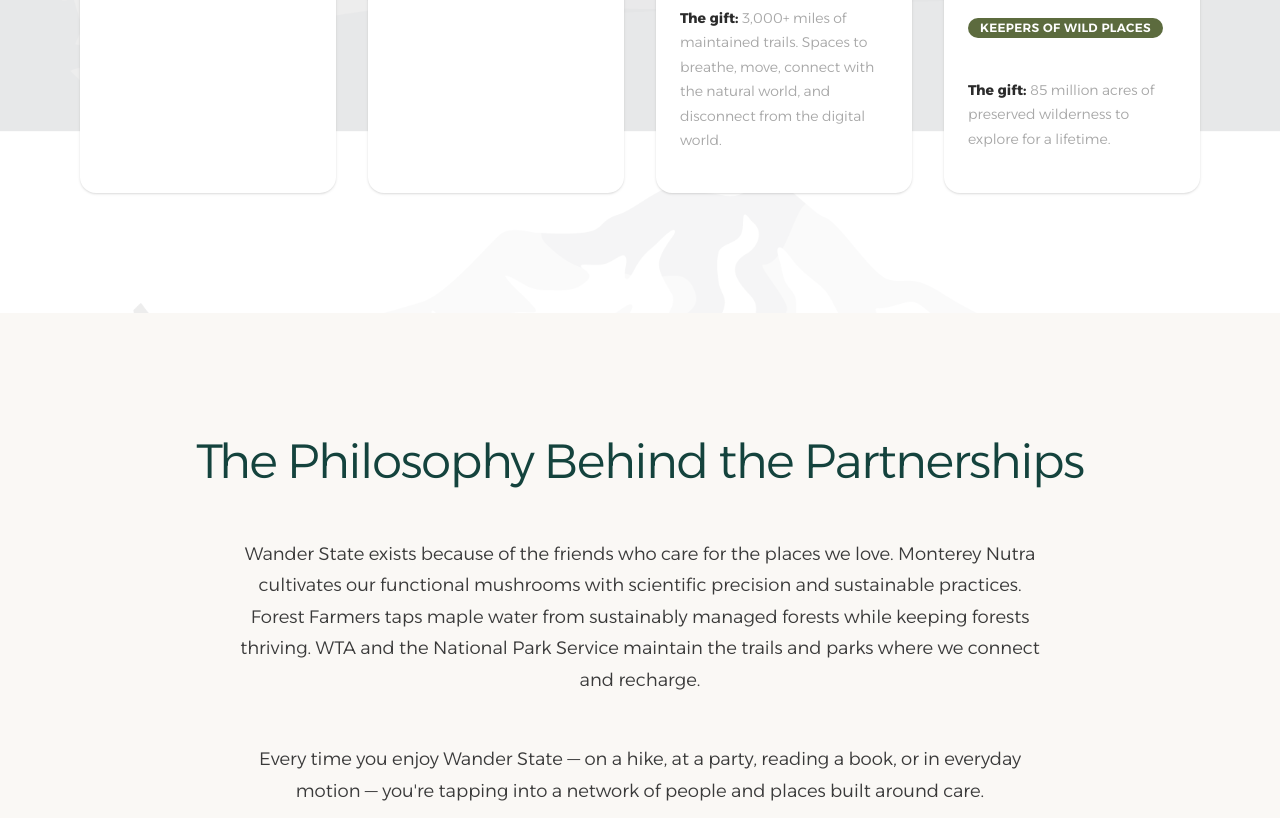
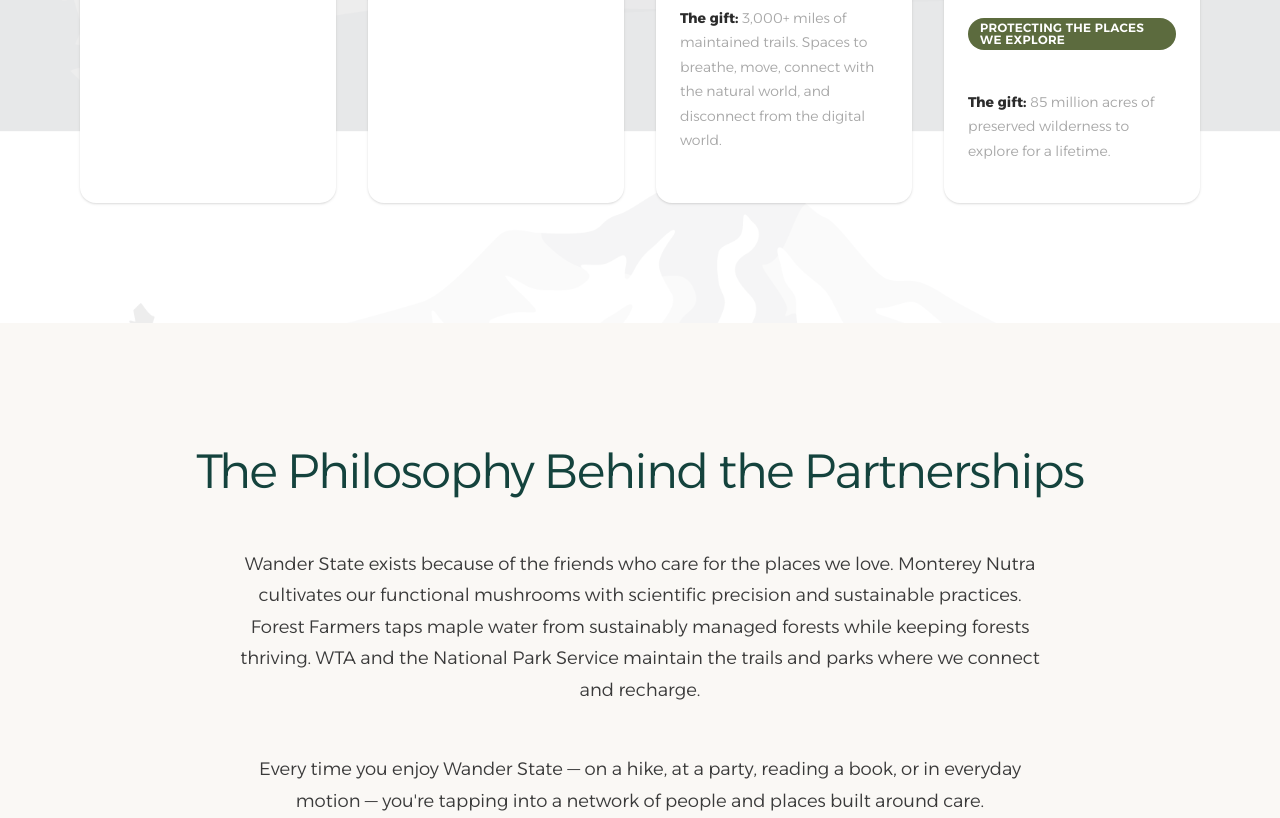
Before and after one commit to kaeverett/wanderstate_marketing, a plain HTML site: page partners.html in a window 1280 px wide. Shown: the part 1468-2286 px from the top of the page. Drawn offline with Linux system fonts and the light colour scheme.

Commit message:
Update NPS badge to 'Protecting the Places We Explore'

```diff
--- a/partners.html
+++ b/partners.html
@@ -310,7 +310,7 @@
           <p class="mb-lg" style="color: var(--color-dark-gray);">
             America's wild places — the redwoods, canyons, and peaks — are cathedrals of silence in a noisy world. NPS protects them so future generations can experience the healing power of untouched nature.
           </p>
-          <div class="badge badge-success mb-md">Keepers of Wild Places</div>
+          <div class="badge badge-success mb-md">Protecting the Places We Explore</div>
           <p class="small mt-lg" style="color: var(--color-medium-gray);">
             <strong>The gift:</strong> 85 million acres of preserved wilderness to explore for a lifetime.
           </p>
```
